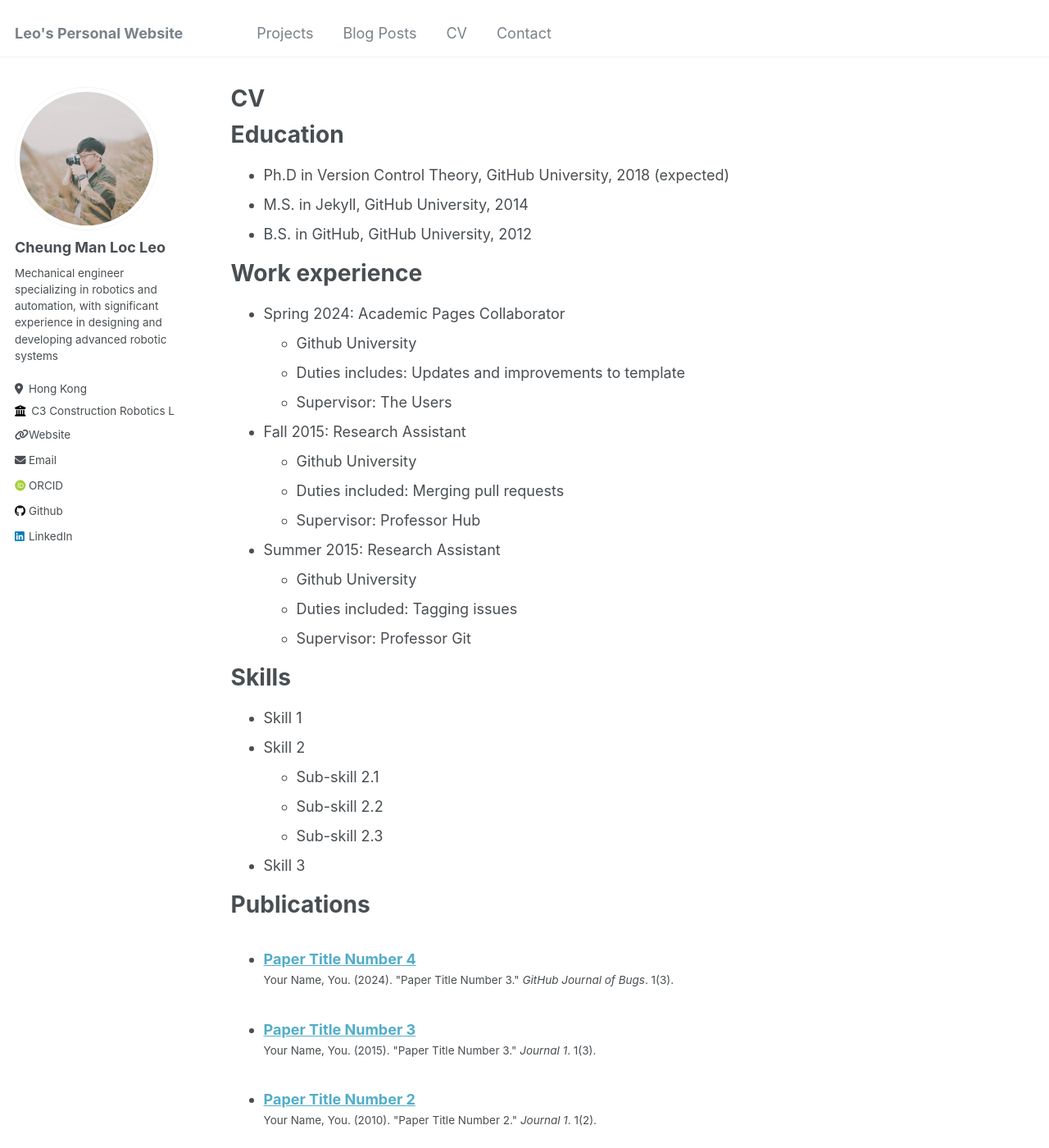
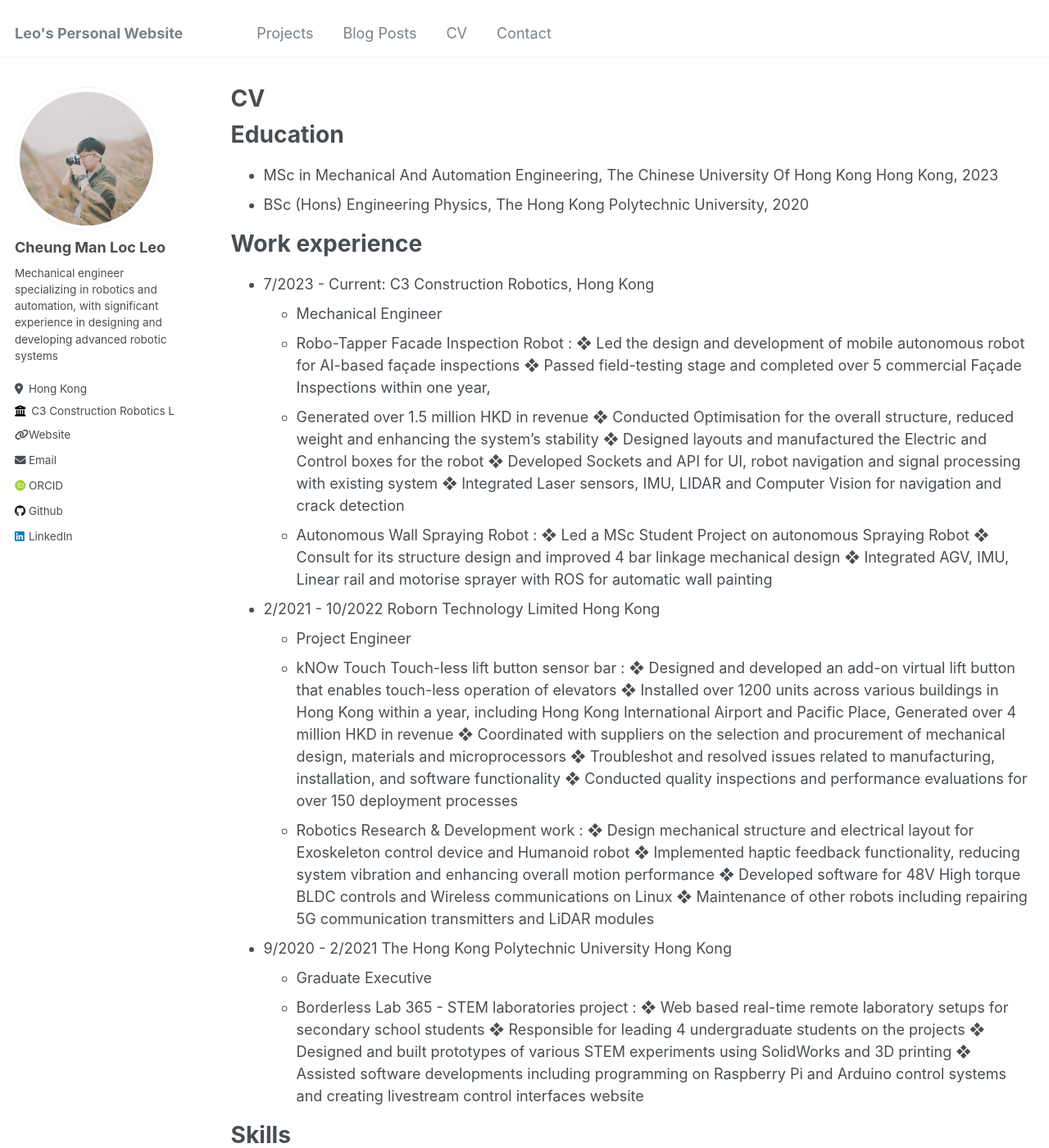
Before and after one commit to LeoCheung0804/leocheung0804.github.io, a Jekyll site: the page built from _pages/cv.md, in a window 1280 px wide and 1400 px high. Shown: the whole window at 82% size. Built offline with Jekyll 4.4.1, drawn with Linux system fonts in a browser that asks for light colours; some web fonts are replaced; some of the changed text lies outside the part shown.

Commit message:
edited cv

```diff
--- a/_pages/cv.md
+++ b/_pages/cv.md
@@ -11,54 +11,61 @@ redirect_from:
 
 Education
 ======
-* Ph.D in Version Control Theory, GitHub University, 2018 (expected)
-* M.S. in Jekyll, GitHub University, 2014
-* B.S. in GitHub, GitHub University, 2012
+* MSc in Mechanical And Automation Engineering, The Chinese University Of Hong Kong Hong Kong, 2023
+* BSc (Hons) Engineering Physics, The Hong Kong Polytechnic University, 2020
 
 Work experience
 ======
-* Spring 2024: Academic Pages Collaborator
-  * Github University
-  * Duties includes: Updates and improvements to template
-  * Supervisor: The Users
+* 7/2023 - Current: C3 Construction Robotics, Hong Kong
+  * Mechanical Engineer
+  * Robo-Tapper Facade Inspection Robot :
+  ❖ Led the design and development of mobile autonomous robot for AI-based façade inspections
+  ❖ Passed field-testing stage and completed over 5 commercial Façade Inspections within one year,
+  * Generated over 1.5 million HKD in revenue
+  ❖ Conducted Optimisation for the overall structure, reduced weight and enhancing the system's stability
+  ❖ Designed layouts and manufactured the Electric and Control boxes for the robot
+  ❖ Developed Sockets and API for UI, robot navigation and signal processing with existing system
+  ❖ Integrated Laser sensors, IMU, LIDAR and Computer Vision for navigation and crack detection
+  * Autonomous Wall Spraying Robot :
+  ❖ Led a MSc Student Project on autonomous Spraying Robot
+  ❖ Consult for its structure design and improved 4 bar linkage mechanical design
+  ❖ Integrated AGV, IMU, Linear rail and motorise sprayer with ROS for automatic wall painting
 
-* Fall 2015: Research Assistant
-  * Github University
-  * Duties included: Merging pull requests
-  * Supervisor: Professor Hub
+* 2/2021 - 10/2022 Roborn Technology Limited Hong Kong
+  * Project Engineer
+  * kNOw Touch Touch-less lift button sensor bar :
+  ❖ Designed and developed an add-on virtual lift button that enables touch-less operation of elevators
+  ❖ Installed over 1200 units across various buildings in Hong Kong within a year, including Hong Kong
+  International Airport and Pacific Place, Generated over 4 million HKD in revenue
+  ❖ Coordinated with suppliers on the selection and procurement of mechanical design, materials and
+  microprocessors
+  ❖ Troubleshot and resolved issues related to manufacturing, installation, and software functionality
+  ❖ Conducted quality inspections and performance evaluations for over 150 deployment processes
+  * Robotics Research & Development work :
+  ❖ Design mechanical structure and electrical layout for Exoskeleton control device and Humanoid robot
+  ❖ Implemented haptic feedback functionality, reducing system vibration and enhancing overall motion
+  performance
+  ❖ Developed software for 48V High torque BLDC controls and Wireless communications on Linux
+  ❖ Maintenance of other robots including repairing 5G communication transmitters and LiDAR modules
 
-* Summer 2015: Research Assistant
-  * Github University
-  * Duties included: Tagging issues
-  * Supervisor: Professor Git
+* 9/2020 - 2/2021 The Hong Kong Polytechnic University Hong Kong
+  * Graduate Executive
+  * Borderless Lab 365 - STEM laboratories project :
+  ❖ Web based real-time remote laboratory setups for secondary school students
+  ❖ Responsible for leading 4 undergraduate students on the projects
+  ❖ Designed and built prototypes of various STEM experiments using SolidWorks and 3D printing
+  ❖ Assisted software developments including programming on Raspberry Pi and Arduino control
+  systems and creating livestream control interfaces website
 
 Skills
 ======
-* Skill 1
-* Skill 2
-  * Sub-skill 2.1
-  * Sub-skill 2.2
-  * Sub-skill 2.3
-* Skill 3
+* Softwares | MATLAB, Simulink, Python, C++, Arduino, ROS, PyTouch, TensorFlow
+* Prototyping | AutoCAD, SolidWorks, 3D printer operation, Sheet metal fabrication, Topology design
+* Robotic | LiDAR, Motors, Encoders, 5G modules, Kinematics and Dynamics, PID Controls, I2C
+* Languages | Cantonese (Native), Mandarin (Fluent), English (Fluent, IELTS 7.0)
 
 Publications
 ======
   <ul>{% for post in site.publications reversed %}
     {% include archive-single-cv.html %}
   {% endfor %}</ul>
-
-Talks
-======
-  <ul>{% for post in site.talks reversed %}
-    {% include archive-single-talk-cv.html  %}
-  {% endfor %}</ul>
-
-Teaching
-======
-  <ul>{% for post in site.teaching reversed %}
-    {% include archive-single-cv.html %}
-  {% endfor %}</ul>
-
-Service and leadership
-======
-* Currently signed in to 43 different slack teams
```
